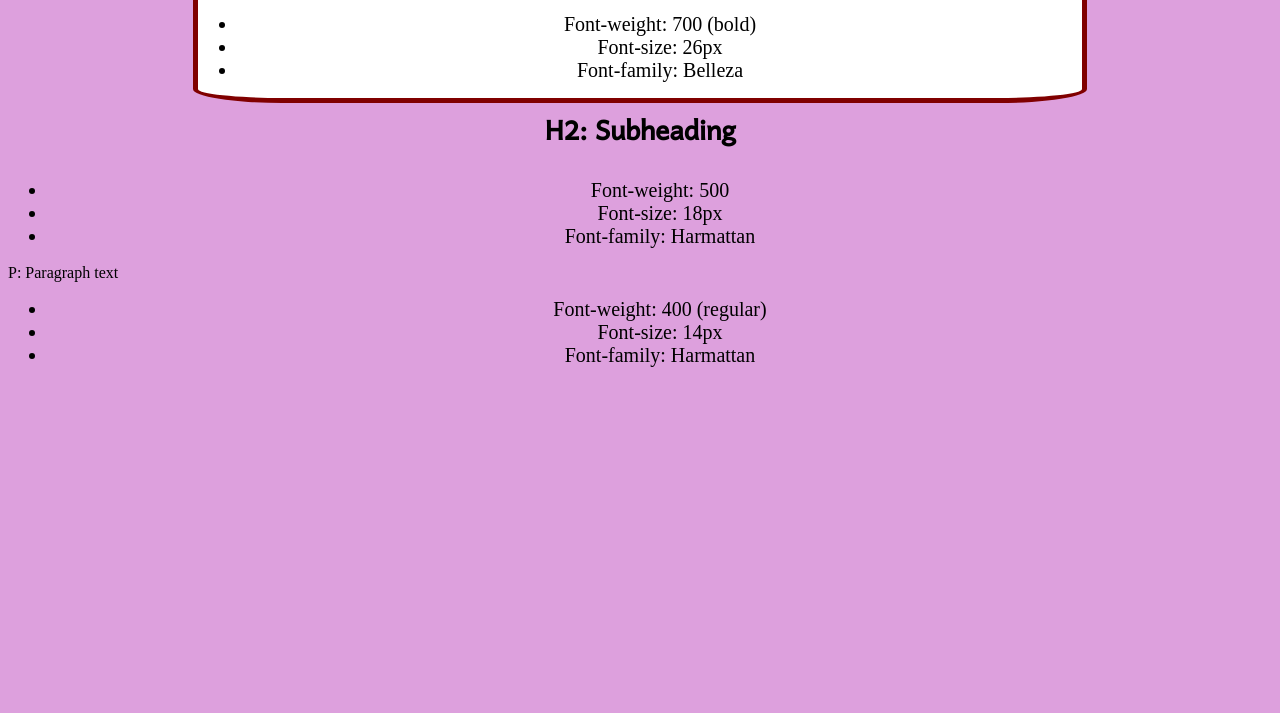
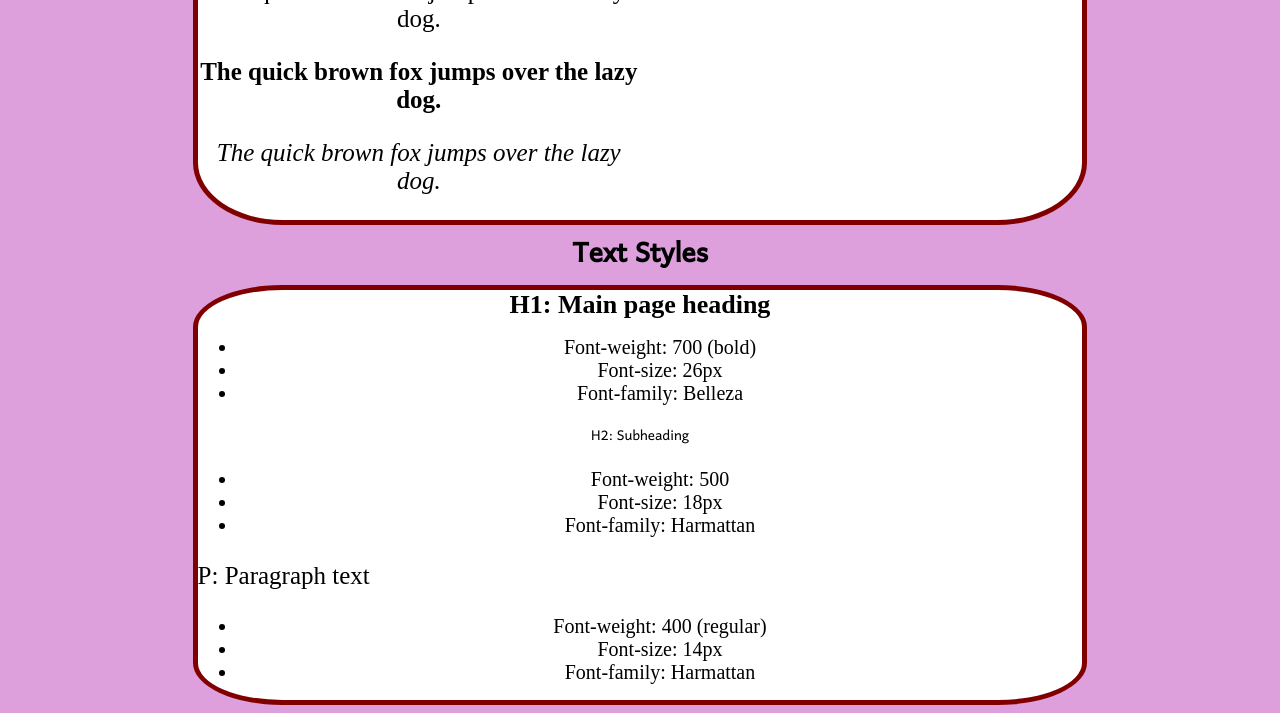
Before and after one commit to MSGJack/websitedesign, a plain HTML site: page index.html in a window 1280 px wide. Shown: the part 735-1448 px from the top of the page. Before the commit the page ends 1118 px from the top, so only its background shows below. Drawn offline with Linux system fonts and the light colour scheme; a web font is replaced by a local one.

Commit message:
font fix

```diff
--- a/index.html
+++ b/index.html
@@ -47,21 +47,17 @@
         <h2>Text Styles</h2>
         <div class="section">
           <h1 class="text styles">H1: Main page heading</h1>
-          <ul>
-            <li>Font-weight: 700 (bold) </li>
-            <li>Font-size: 26px</li>
-            <li>Font-family: Belleza</li>
-          </ul>
-        </div>
-        <div>
+            <ul>
+              <li>Font-weight: 700 (bold) </li>
+              <li>Font-size: 26px</li>
+              <li>Font-family: Belleza</li>
+            </ul>
           <h2 class="text styles">H2: Subheading</h2>
           <ul>
             <li>Font-weight: 500</li>
             <li>Font-size: 18px</li>
             <li>Font-family: Harmattan</li>
           </ul>
-        </div>
-        <div>
           <p class="text styles">P: Paragraph text</p>
           <ul>
             <li>Font-weight: 400 (regular)</li>
--- a/styles.css
+++ b/styles.css
@@ -93,9 +93,7 @@ h2 {
 }
 
 .section p {
-    font-weight: 400;
-    font-size: 14px;
-    font-family: harmattan;
+    font-size: 25px;
 }
 
 .bold {
```
